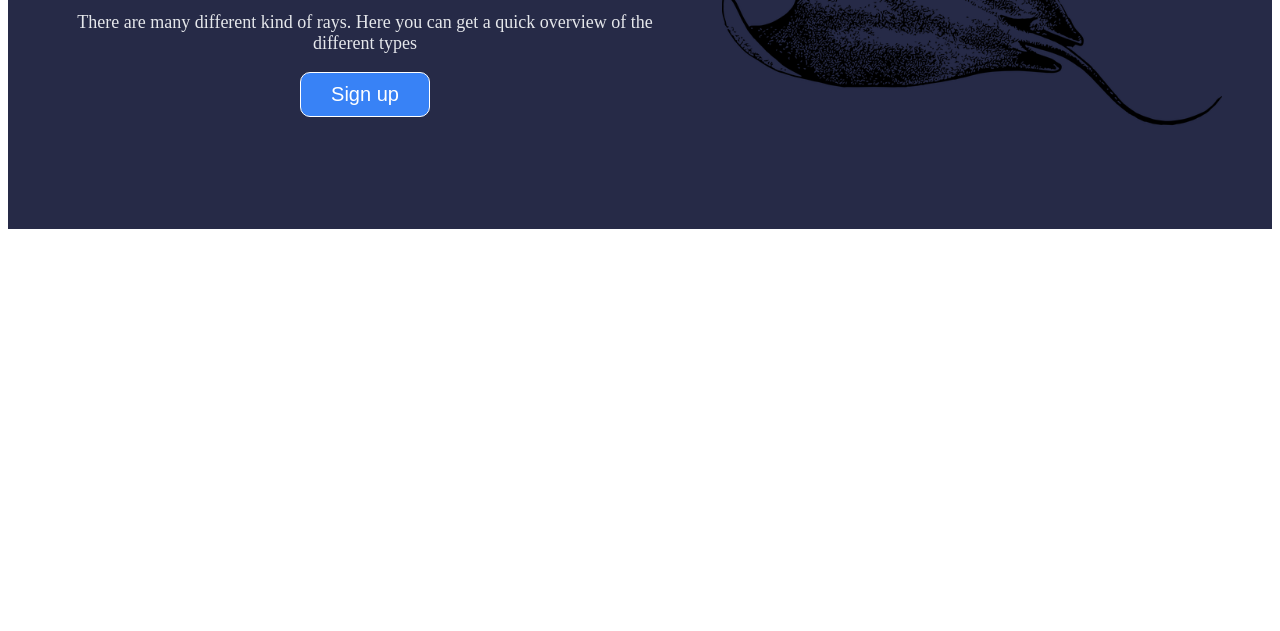
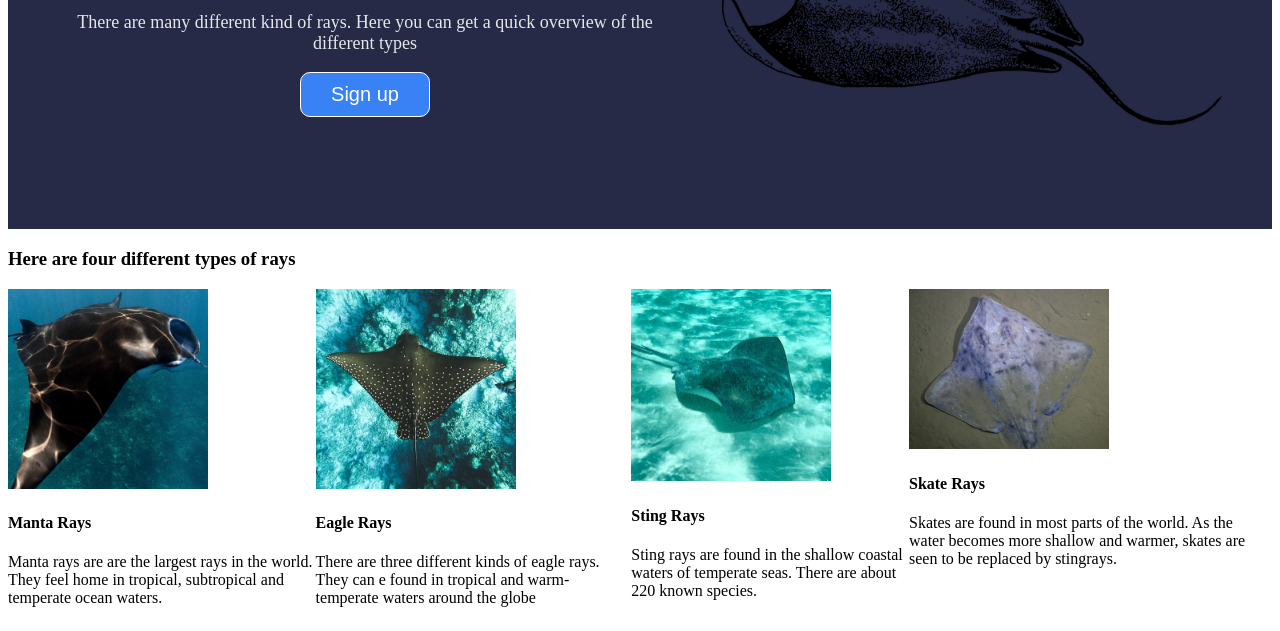
Before and after one commit to FlyingMoe91/odin-landing-page, a plain HTML site: page index.html in a window 1280 px wide. Shown: the part 311-942 px from the top of the page. Before the commit the page ends 800 px from the top, so only its background shows below. Drawn offline with Linux system fonts and the light colour scheme.

Commit message:
ADD index.html styles.css images/

```diff
--- a/index.html
+++ b/index.html
@@ -27,5 +27,30 @@
       <img class="ray-main" src="images/ray-main.png" alt="manta-ray black/white" >
     </div>
   </header>
+  <section class="types">
+    <h3>Here are four different types of rays</h3>
+    <div class="container">
+      <div>
+        <img class="typa-card" src="images/manta-ray.jpg" alt="manta-ray">
+        <h4>Manta Rays</h4>
+        <p>Manta rays are are the largest rays in the world. They feel home in tropical, subtropical and temperate ocean waters.</p>
+      </div>
+      <div>
+        <img class="typa-card" src="images/eagle-ray.jpg" alt="eagle-ray">
+        <h4>Eagle Rays</h4>
+        <p>There are three different kinds of eagle rays. They can e found in tropical and warm-temperate waters around the globe</p>
+      </div>
+      <div>
+        <img class="typa-card" src="images/sting-ray.jpg" alt="sting-ray">
+        <h4>Sting Rays</h4>
+        <p>Sting rays are found in the shallow coastal waters of temperate seas. There are about 220 known species.</p>
+      </div>
+      <div>
+        <img class="typa-card" src="images/skate-ray.jpg" alt="skate-ray">
+        <h4>Skate Rays</h4>
+        <p>Skates are found in most parts of the world. As the water becomes more shallow and warmer, skates are seen to be replaced by stingrays.</p>
+      </div>
+    </div>
+  </section>
 </body>
 </html>
--- a/styles.css
+++ b/styles.css
@@ -56,3 +56,11 @@ a {
   border-radius: 10px;
   border: 1px solid white;
 }
+
+.container {
+  display: flex;
+}
+
+.container img {
+  width: 200px;
+}
```
Also changed, not shown: images/cownose-ray.jpg (added), images/eagle-ray.jpg (added), images/manta-ray.jpg (added), images/skate-ray.jpg (added), images/sting-ray.jpg (added).
